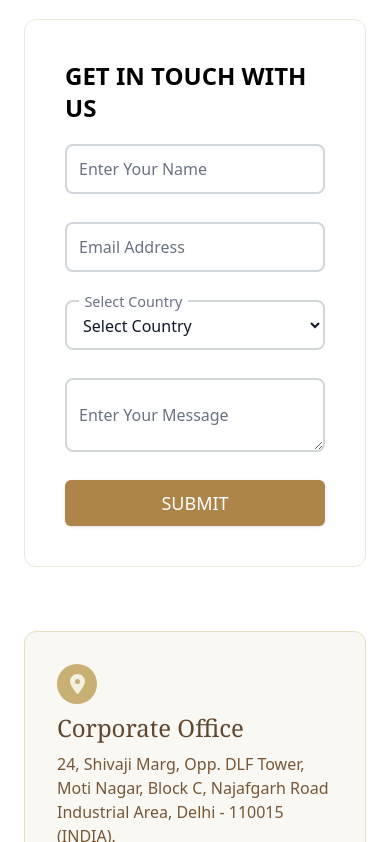
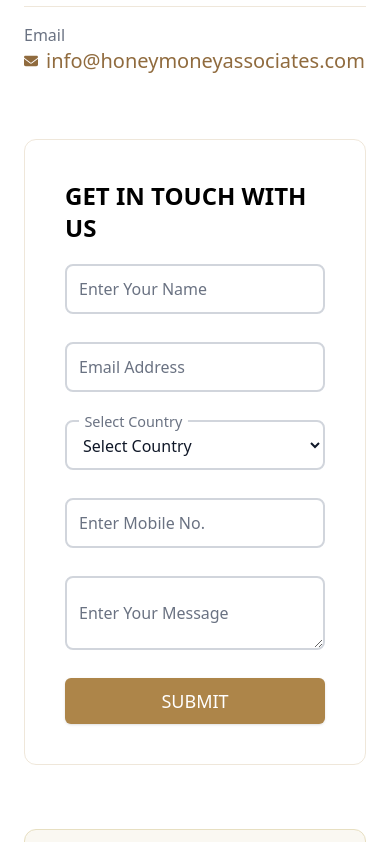
Before and after one commit to monirulislamkhan/honeymoneyassociates, a Next.js app: page /contact-us in a window 390 px wide. Shown: the part 766-1608 px from the top of the page. Built offline with nearby package versions, Linux system fonts and the light colour scheme.

Commit message:
Contact page, Main form and responsive done

```diff
--- a/app/contact-us/page.jsx
+++ b/app/contact-us/page.jsx
@@ -14,8 +14,8 @@ export default function ContactUs() {
         <Image src="/images/location-map.webp" className="hidden sm:block w-screen" alt="" width={1500} height={500} />
       </section>
 
-      <section className="relative -mt-24">
-        <div className="max-w-6xl  mx-6 lg:mx-auto bg-white rounded-2xl lg:p-10 md:p-8">
+      <section className="relative md:-mt-24">
+        <div className="max-w-6xl  mx-6 lg:mx-auto bg-white rounded-2xl pt-6 lg:p-10 md:p-8">
           {/* White background caontainer */}
           <div className="grid md:grid-cols-2 gap-12 md:gap-20">
             <div className="">
--- a/app/page.jsx
+++ b/app/page.jsx
@@ -29,7 +29,6 @@ export default function Home() {
       <main>
         {/* Banner Section */}
         <div className="relative isolate">
-          {/*  */}
           <div
             aria-hidden="true"
             className="absolute inset-x-0 -top-0 -z-10 transform-gpu overflow-hidden blur-3xl -sm:top-5"
@@ -50,7 +49,7 @@ export default function Home() {
                 <h1 className="mb-4 lg:mb-6 uppercase">Honey Money Associates Limited</h1>
               </div>
               <div className="text-lg lg:text-xl"><strong>Showcasing Diverse Tailor-Made Services </strong>Honey Money Associates Ltd., a comprehensive forum, catering to all aspirations of prospective clients with regard to real estate, printing, advertising, and packaging services. We have taken pride in emerging as a team of professionals, since 2004, offering a wide range of tailor-made solutions that fill each one of our clients with joy and contentment and we have extended our business outside of India.</div>
-              <a href="" className="mt-4 inline-flex text-lg items-center gap-2"><span className="font-semibold">Learn More</span>  <FontAwesomeIcon icon={faArrowRightLong} /></a>
+              {/* <a href="" className="mt-4 inline-flex text-lg items-center gap-2"><span className="font-semibold">Learn More</span>  <FontAwesomeIcon icon={faArrowRightLong} /></a> */}
             </div>
             <div className="">
               <Image src={"/images/home-banner.webp"} alt="Banner" width={700} className="w-full rounded-2xl h-96 lg:h-[550px] object-cover" height={500} />
--- a/components/footer.jsx
+++ b/components/footer.jsx
@@ -22,7 +22,7 @@ export default function FooterComponent() {
         </div>
       </div> */}
       {/* <div className="text-sm text-gray-600 mt-4 max-w-6xl mx-auto py-8 border-t border-gray-300 text-center"> */}
-      <div className="text-sm text-gray-600 mt-4 max-w-6xl mx-auto py-8 text-center">
+      <div className="text-sm text-gray-600 mt-4 max-w-6xl mx-auto py-8 px-6 text-center">
         &copy; {new Date().getFullYear()} Honey Money Associates Limited. All rights reserved.
       </div>
     </footer>
--- a/components/main-form.jsx
+++ b/components/main-form.jsx
@@ -9,7 +9,7 @@ export default function MainForm() {
   const [name, setName] = useState('');
   const [email, setEmail] = useState('');
   const [country, setCountry] = useState("");
-  const [number, setNumber] = useState('87');
+  const [number, setNumber] = useState('');
   const [message, setMessage] = useState('');
 
   const handleSubmit = (e) => {
@@ -46,7 +46,7 @@ export default function MainForm() {
           }}
           className="peer form-input appearance-auto rounded-r-none"
         /> */}
-        <select id="countries" className="form-input peer appearance-auto">
+        <select id="countries" value={country} onChange={e => setCountry(e.target.value)} className="form-input peer appearance-auto">
           <option>Select Country</option>
           <option value="US">United States</option>
           <option value="CA">Canada</option>
@@ -54,6 +54,12 @@ export default function MainForm() {
           <option value="DE">Germany</option>
         </select>
         <label htmlFor="countries" className="form-float-label">Select Country</label>
+      </div>
+
+      {/* Number Field */}
+      <div className="relative mb-7">
+        <input type="tel" value={number} onChange={e => setNumber(e.target.value)} id="numberField" className="form-input peer" placeholder="Enter Mobile No." />
+        <label htmlFor="numberField" className="form-float-label">Enter Mobile No.</label>
       </div>
 
       {/* Message Field */}
```
